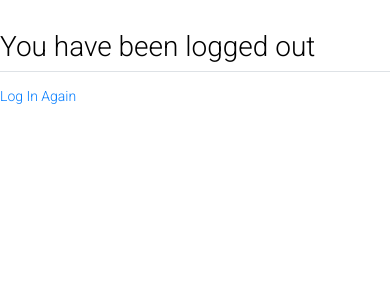
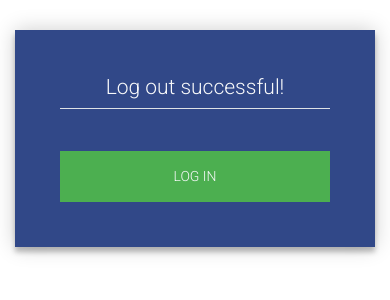
Before and after one commit to giacoballoccu/SmartWalletApp, a Django app: page /logout/ in a window 390 px wide. Shown: the part 108-408 px from the top of the page. Run offline with Django 3.2, Linux system fonts and the light colour scheme; some libraries are stand-ins or nearby versions.

Commit message:
Layout pagine di log out responsive

```diff
--- a/templates/users/logout.html
+++ b/templates/users/logout.html
@@ -9,13 +9,13 @@
 
 {% block content %}
 
+        <div class="login-page form">
+            <h4 class="text-center text-light">Log out successful!</h4>
 
-
-        <h2>You have been logged out</h2>
-    <div class="border-top pt-3">
-        <small class="text-muted">
-            <a href="{% url 'login' %}">Log In Again</a>
-        </small>
-    </div>
+            <div class="border-top pt-5">
+                <button>
+                    <a class="text-light " href="{% url 'login' %}">Log In</a>
+                </button>
+        </div>
 
 {% endblock %}
```
